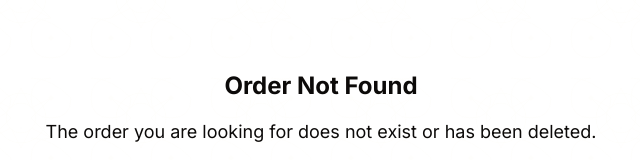
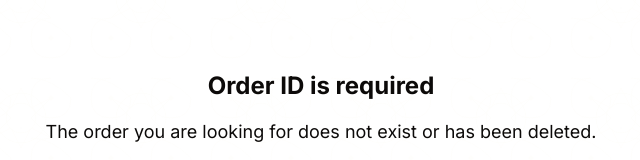
Before and after one commit to AbderrahmaneLamari/traditional-restaurant, a Next.js app: page /order-status in a window 1280 px wide. Before the commit this address had no page. Shown: the part 292-452 px from the top of the page, without its empty margins (319-959 px from the left). Built offline with nearby package versions, Linux system fonts and the light colour scheme.

Commit message:
finiding out the error

```diff
--- a/app/order-status/page.tsx
+++ b/app/order-status/page.tsx
@@ -39,7 +39,7 @@
     return (
       <div className="min-h-screen bg-background flex items-center justify-center">
         <div className="text-center">
-          <h1 className="text-2xl font-bold mb-4">Order Not Found</h1>
+          <h1 className="text-2xl font-bold mb-4">{error.message}</h1>
           <p className="text-lg">The order you are looking for does not exist or has been deleted.</p>
         </div>
       </div>
```
